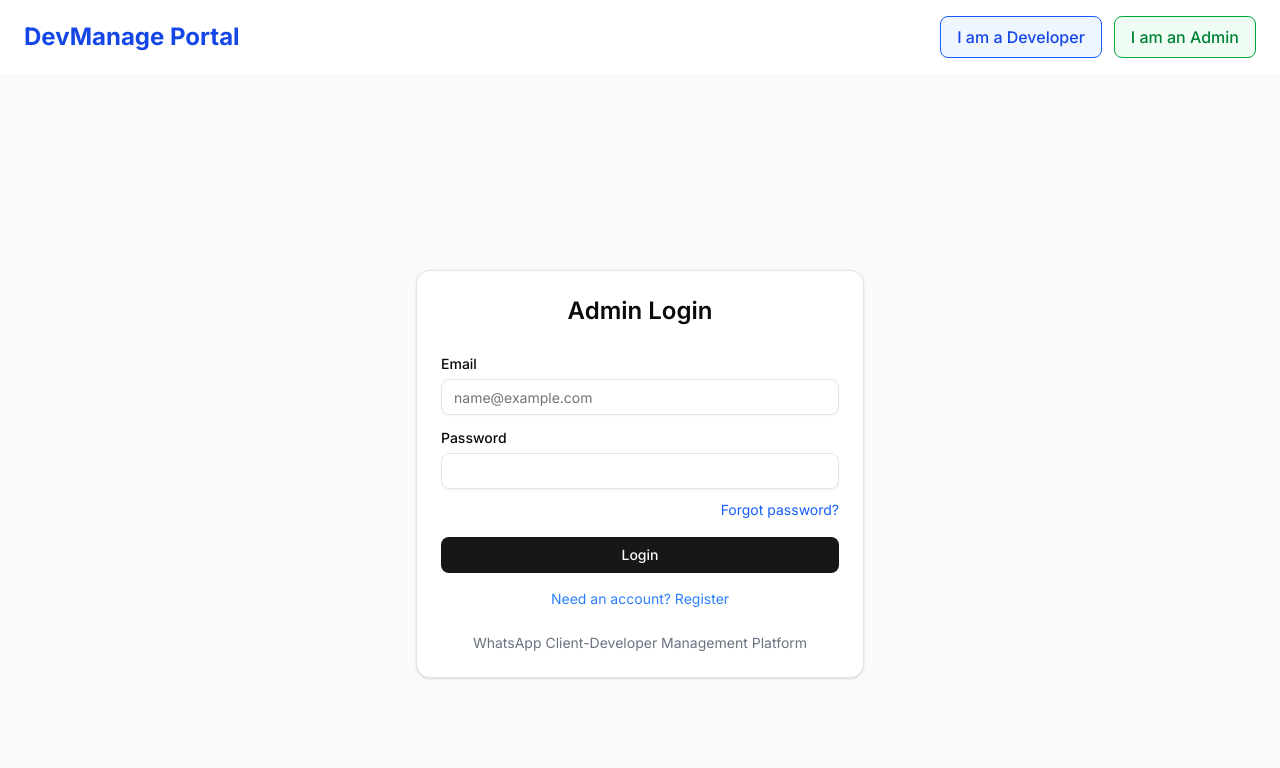
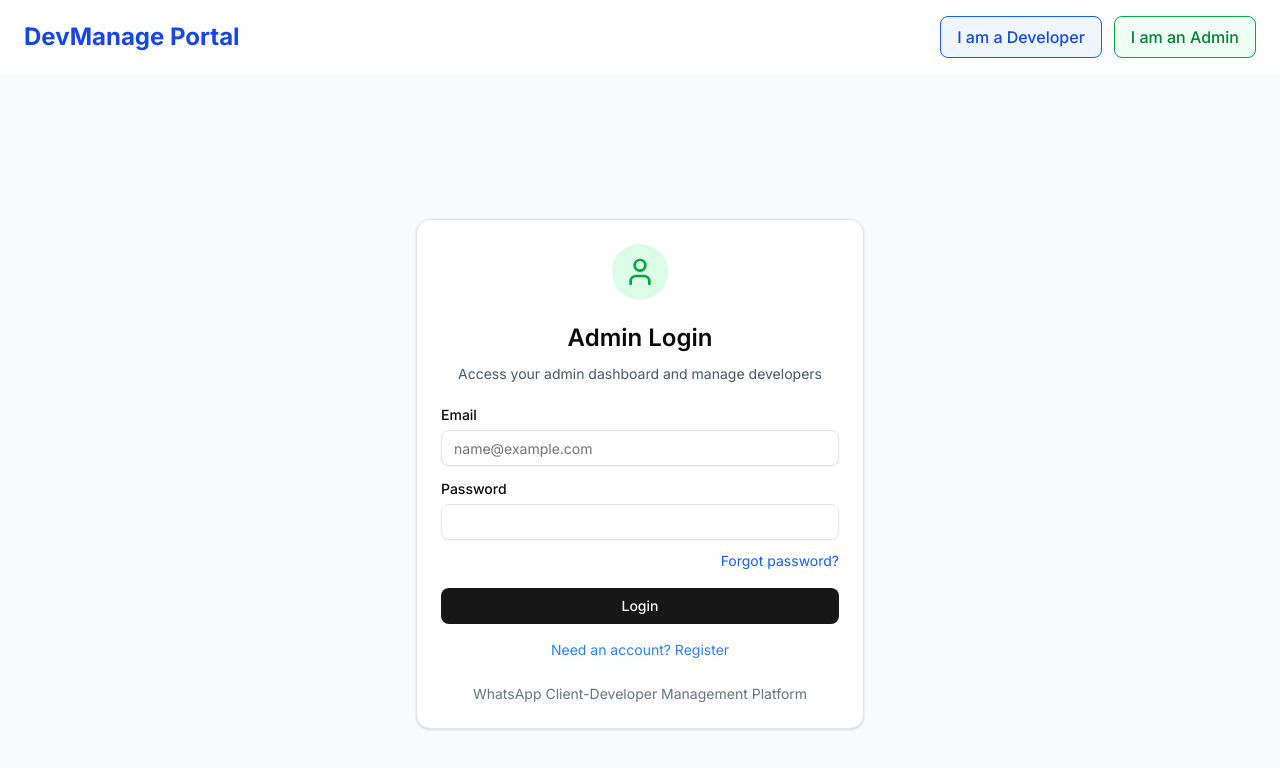
Before and after one commit to Saurav-Empiric/DeveloperChatDesk, a Next.js app: page /admin/login in a window 1280 px wide. Shown: the top 768 px of the page. Built offline with nearby package versions, Linux system fonts and the light colour scheme.

Commit message:
Update login components to enhance UI consistency. implement custome 404 page not found .

```diff
--- a/src/app/(public-layout)/login/page.tsx
+++ b/src/app/(public-layout)/login/page.tsx
@@ -73,8 +73,8 @@ function DeveloperLoginComponent() {
       <Card className="w-full max-w-md">
         <CardHeader className="space-y-1">
           <div className="flex items-center justify-center mb-4">
-            <div className="bg-green-100 p-3 rounded-full">
-              <User className="h-8 w-8 text-green-600" />
+            <div className="bg-blue-100 p-3 rounded-full">
+              <User className="h-8 w-8 text-blue-600" />
             </div>
           </div>
           <CardTitle className="text-2xl text-center">Developer Login</CardTitle>
--- /dev/null
+++ b/src/app/not-found.tsx
@@ -0,0 +1,19 @@
+import Link from "next/link";
+
+export default function NotFound() {
+    return (
+        <div className="flex justify-center items-center h-screen bg-gradient-to-br from-indigo-50 via-white to-teal-50 px-4">
+            <div className="text-center bg-white rounded-2xl shadow-xl p-12 max-w-md w-full border border-gray-100">
+                <div className="flex justify-center mb-6">
+                    <span className="text-6xl" role="img" aria-label="confused face">😕</span>
+                </div>
+                <h1 className="text-7xl font-extrabold text-indigo-600 mb-2 tracking-tight">404</h1>
+                <h2 className="text-2xl font-bold text-gray-800 mb-3">Page Not Found</h2>
+                <p className="text-gray-500 mb-8">Oops! The page you are looking for doesn&apos;t exist or has been moved.</p>
+                <Link href="/" className="inline-block px-8 py-3 rounded-lg bg-teal-600 text-white font-semibold hover:bg-teal-700 transition shadow">
+                    Go Home
+                </Link>
+            </div>
+        </div>
+    )
+}
--- a/src/components/admin/login.tsx
+++ b/src/components/admin/login.tsx
@@ -4,7 +4,7 @@ import { Button } from '@/components/ui/button';
 import { Card, CardContent, CardFooter, CardHeader, CardTitle } from '@/components/ui/card';
 import { Input } from '@/components/ui/input';
 import { Label } from '@/components/ui/label';
-import { Loader2 } from 'lucide-react';
+import { Loader2, User } from 'lucide-react';
 import { signIn } from 'next-auth/react';
 import { useRouter, useSearchParams } from 'next/navigation';
 import { useEffect, useState } from 'react';
@@ -64,7 +64,15 @@ export default function Login() {
     <div className="flex justify-center items-center min-h-screen bg-gray-50">
       <Card className="w-full max-w-md">
         <CardHeader className="space-y-1">
+          <div className="flex items-center justify-center mb-4">
+            <div className="bg-green-100 p-3 rounded-full">
+              <User className="h-8 w-8 text-green-600" />
+            </div>
+          </div>
           <CardTitle className="text-2xl text-center">Admin Login</CardTitle>
+          <p className="text-sm text-gray-600 text-center">
+            Access your admin dashboard and manage developers
+          </p>
         </CardHeader>
         <CardContent>
           <form onSubmit={handleSubmit} className="space-y-4">
```
